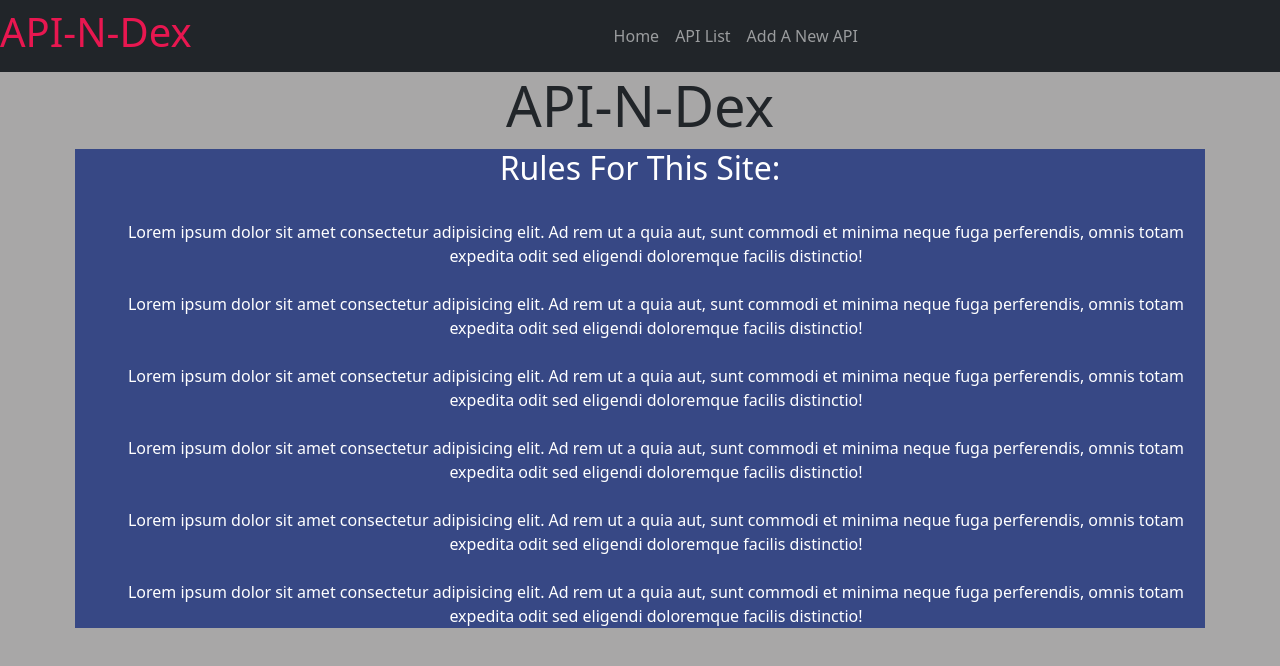
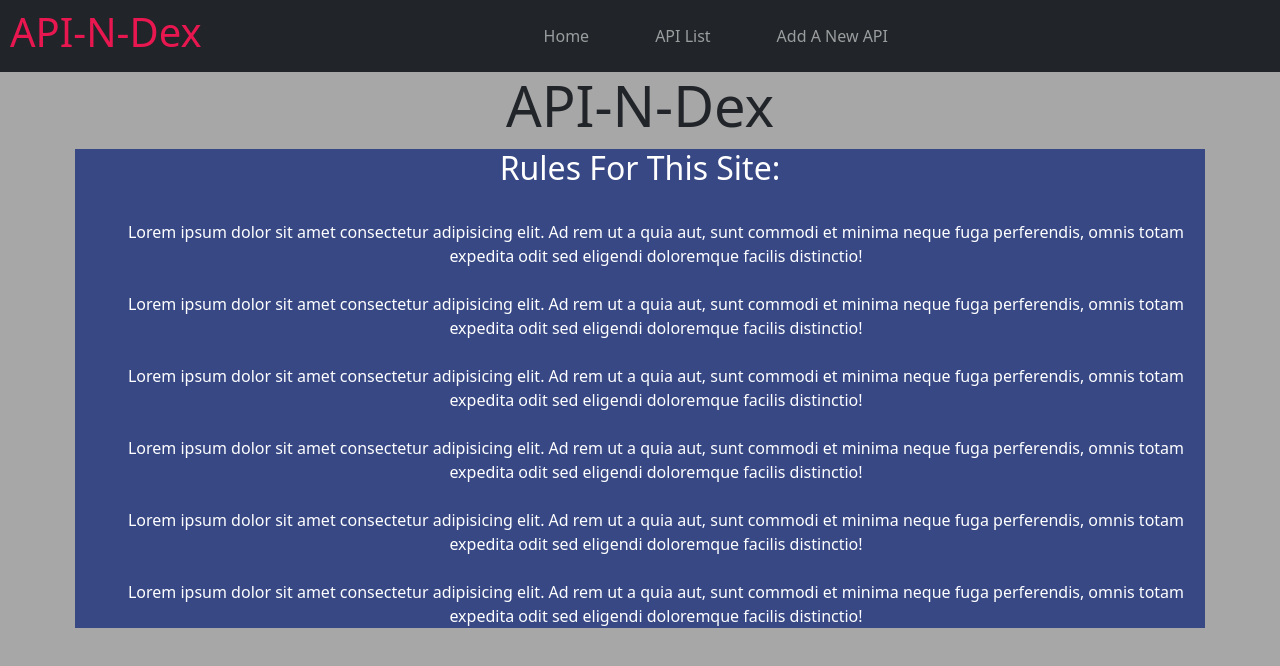
Before and after one commit to yexeniaf/API-N-Dex, a React (Create React App) app in the folder client/: page / in a window 1280 px wide. Shown: the top 666 px of the page. Built offline with nearby package versions, Linux system fonts and the light colour scheme; no server answers.

Commit message:
padding and margin on nav links

```diff
--- a/client/src/App.css
+++ b/client/src/App.css
@@ -6,6 +6,12 @@
 
 #siteName{
   color: #E81750;
+  padding-left: 10px;
+}
+
+.nav-link{
+  margin-right: 50px;
+
 }
 
 .container{
```
